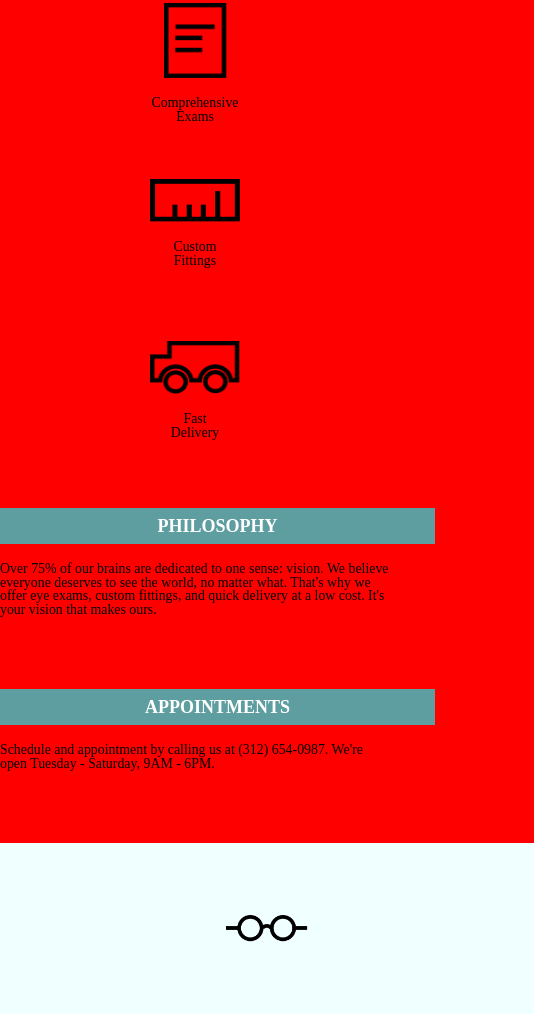
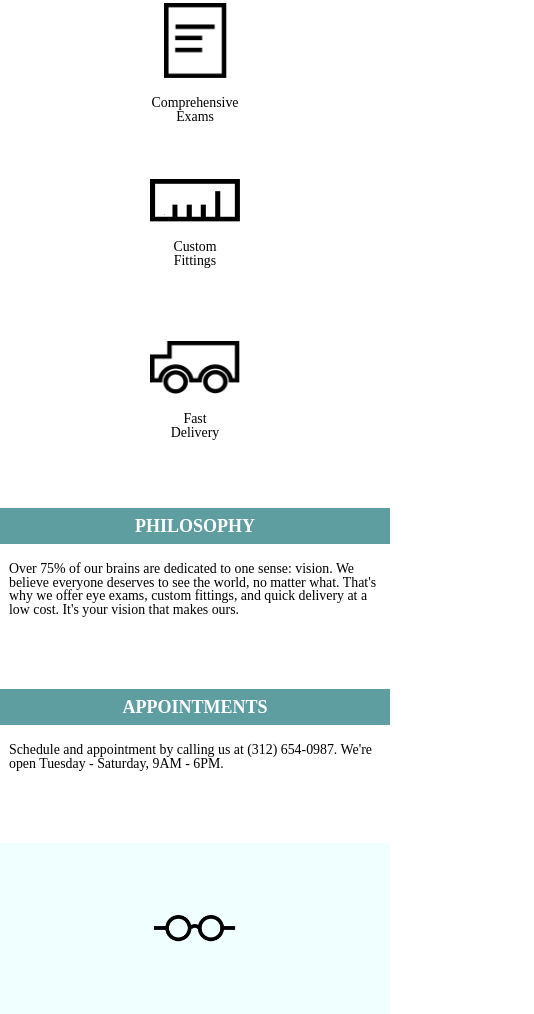
Before and after one commit to afarboleda/TortoiseshellOptics, a plain HTML site: page index.html in a window 390 px wide. Shown: the part 366-1380 px from the top of the page, 534 px wide, since content can reach past the window. Drawn offline with Linux system fonts and the light colour scheme.

Commit message:
Finalizing site for all sizes and correcting padding on right

```diff
--- a/resources/css/style.css
+++ b/resources/css/style.css
@@ -140,11 +140,12 @@ footer {
   display: flex;
   margin: 0 auto;
   background-color: azure;
-  padding: 4rem;
+  padding: 4rem 0rem;
 }
 
 footer img {
   height: 1.5rem;
+  padding-left: 4rem;
   padding-right: 1rem;
 }
 
@@ -187,10 +188,6 @@ footer img {
 /*Mobile responsive styles*/
 
 @media only screen and (max-width: 600px) {
-
-  body {
-    background-color: red;
-  }
 
   /*Banner background image container*/
 
@@ -261,12 +258,14 @@ footer img {
   .about .title {
     width: 100%;
     text-align: center;
+    padding: 0.5rem 0rem;
   }
 
   .content {
     font-size: 0.77rem;
-    padding-bottom: 4rem;
+    padding: 1rem 0.5rem 4rem 0.5rem;
   }
+
 
   .about .emptyspace{
     display: none;
```
